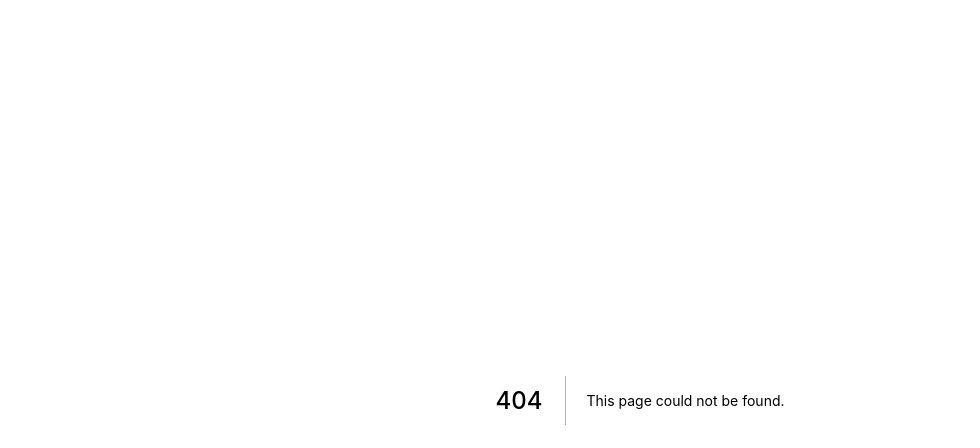
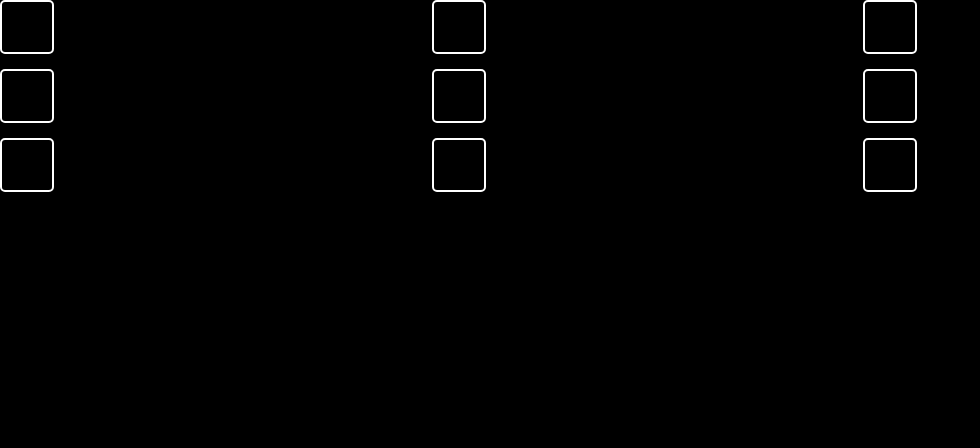
Before and after one commit to natanaelnogueira17/Jogo-da-Velha-com-React, a Next.js app: page /src/components/game/Game in a window 1280 px wide. Before the commit this address had no page. Shown: the top 448 px of the page, without its empty margins (0-980 px from the left). Built offline with nearby package versions, Linux system fonts and the light colour scheme.

Commit message:
criando o tabuleiro

```diff
--- a/pages/index.jsx
+++ b/pages/index.jsx
@@ -1,9 +1,13 @@
 import GamePage from "./src/components/gamepage/GamePage"
+import Game from "./src/components/game/Game"
 
 function HomePage () {
 
   return (
+
     <GamePage/>
+
+
 
   )
 }
--- /dev/null
+++ b/pages/src/components/game/Game.jsx
@@ -0,0 +1,23 @@
+import GameOptions from "../gameOptions/GameOptions"
+import style from "./Game.module.css"
+
+
+function Game (){
+  return(
+    <div className={style.grid}>
+      <GameOptions/>
+      <GameOptions/>
+      <GameOptions/>
+      <GameOptions/>
+      <GameOptions/>
+      <GameOptions/>
+      <GameOptions/>
+      <GameOptions/>
+      <GameOptions/>
+
+
+    </div>
+  )
+}
+
+export default Game
--- /dev/null
+++ b/pages/src/components/game/Game.module.css
@@ -0,0 +1,7 @@
+.grid{
+  display: grid;
+  grid-template-columns: repeat(3, 1fr);
+  gap: 15px;
+
+
+}
--- /dev/null
+++ b/pages/src/components/gameOptions/GameOptions.jsx
@@ -0,0 +1,11 @@
+import style from "./GameOptions.module.css"
+
+function GameOptions(){
+  return(
+    <div className={style.gameOptions}>
+
+    </div>
+  )
+}
+
+export default GameOptions
--- /dev/null
+++ b/pages/src/components/gameOptions/GameOptions.module.css
@@ -0,0 +1,10 @@
+.gameOptions{
+  border: 2px solid white;
+  width: 50px;
+  height: 50px;
+  border-radius: 5px;
+  display: flex;
+  justify-content: center;
+  align-items: center;
+  cursor: pointer;
+}
--- a/pages/src/components/gamepage/GamePage.jsx
+++ b/pages/src/components/gamepage/GamePage.jsx
@@ -1,10 +1,14 @@
 import Header from '../header/header'
+import Game from "../game/Game"
 
 function GamePage(){
   return(
   <div className="container">
     <Header></Header>
+    <Game/>
   </div>
+
+
 
   )
 }
```
